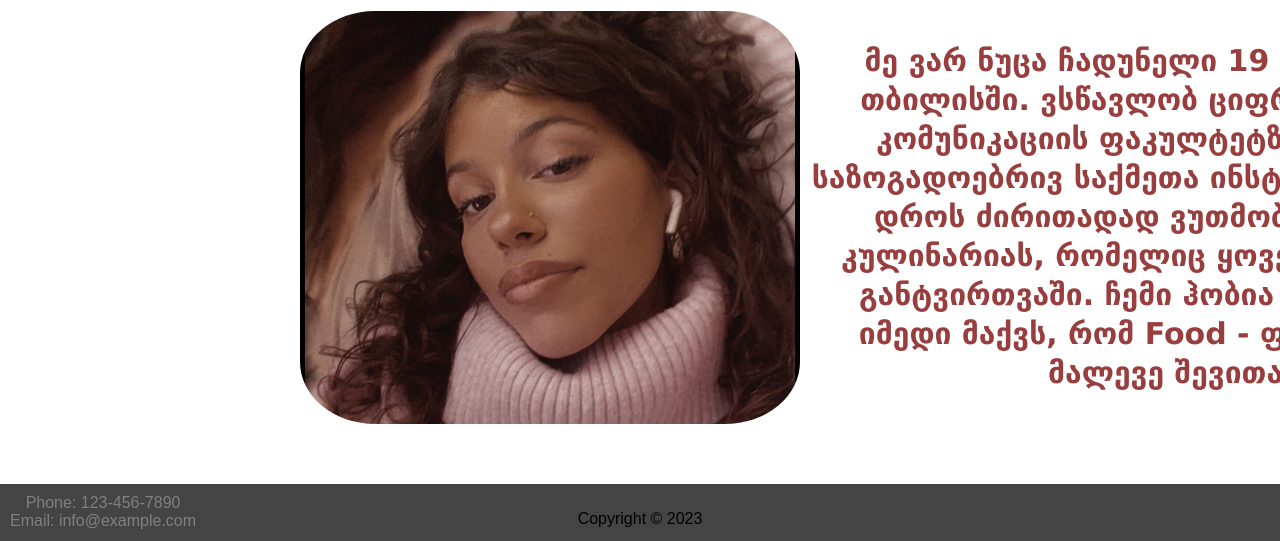
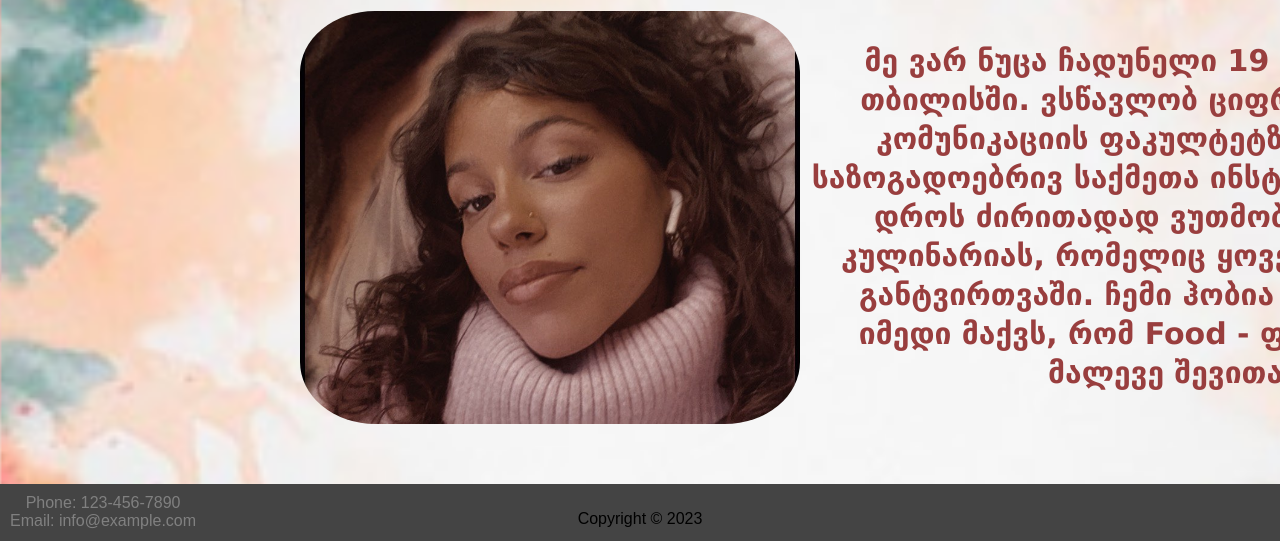
Before and after one commit to NutsaChaduneli/Final-Project, a plain HTML site: page aboutme.html in a window 1280 px wide. Shown: the part 185-726 px from the top of the page. Drawn offline with Linux system fonts and the light colour scheme; the site is published under a folder, as on GitHub Pages, so addresses that start at the root find nothing.

Commit message:
Update style.css

```diff
--- a/style.css
+++ b/style.css
@@ -6,7 +6,7 @@
 body {
   font-family: "Lucida Sans", "Lucida Sans Regular", "Lucida Grande",
     "Lucida Sans Unicode", Geneva, Verdana, sans-serif;
-  background-image: url("/imgs/first.jpg");
+  background-image: url("imgs/first.jpg");
   background-size: cover;
   height: 1000px;
   display: flex;
```
